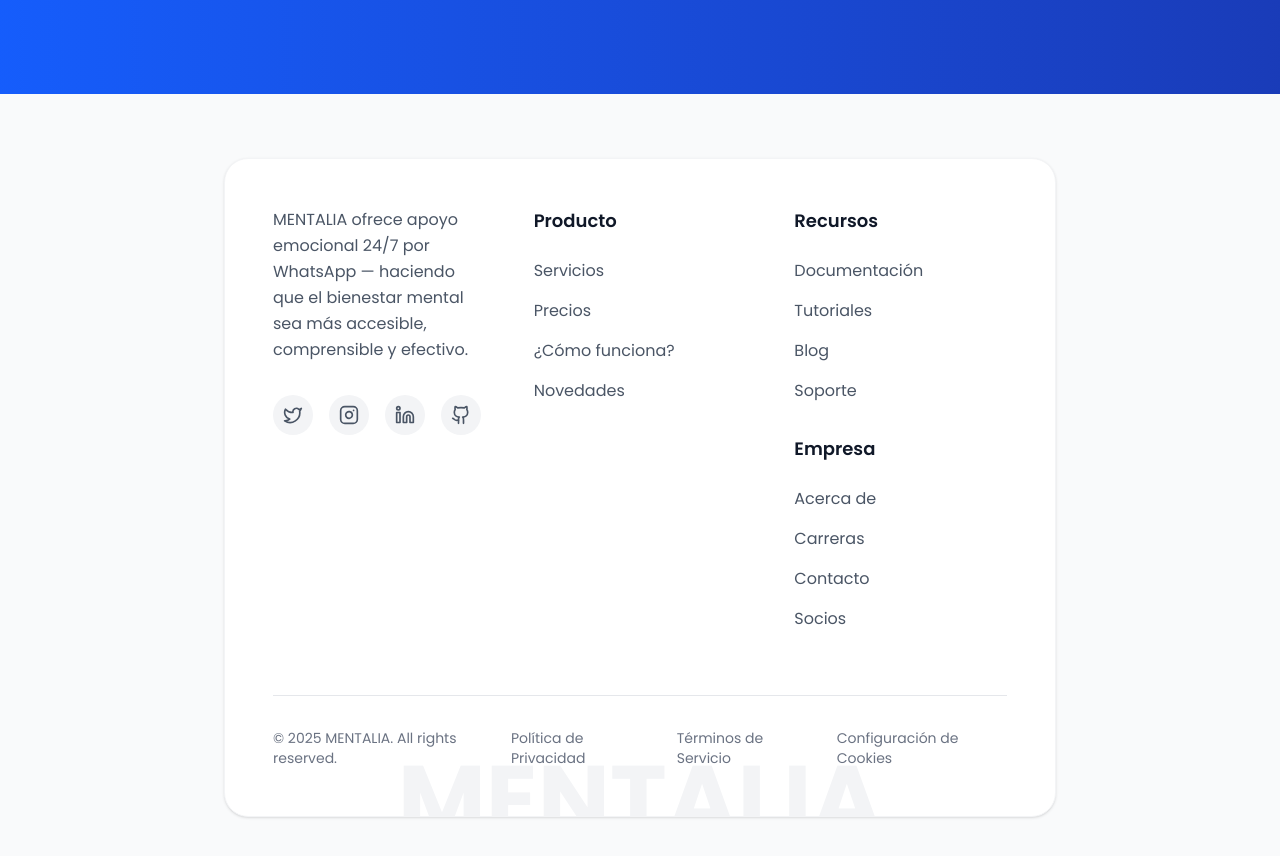
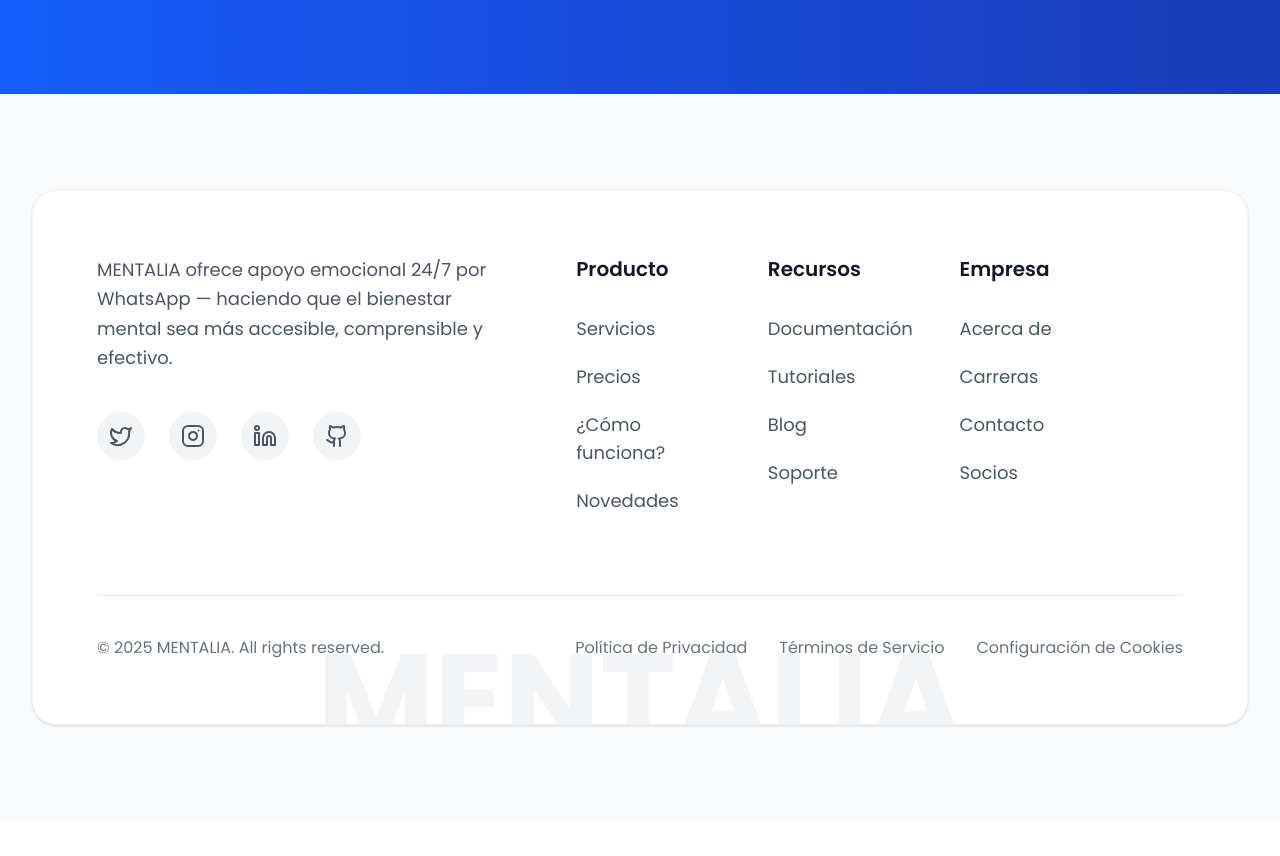
Before and after one commit to Pinyol2209/Mentalia, a Next.js app: page / in a window 1280 px wide. Shown: the part 5807-6663 px from the top of the page. After the commit the page ends 6628 px from the top, so only its background shows below. Built offline with nearby package versions, Linux system fonts and the light colour scheme.

Commit message:
\Fix footer spacing and alignment - match header width and improve layout"

```diff
--- a/src/components/Footer.tsx
+++ b/src/components/Footer.tsx
@@ -3,142 +3,139 @@
 
 export default function Footer() {
   return (
-    <footer className="bg-gray-50 py-16">
-      <div className="max-w-4xl mx-auto px-4 sm:px-6 lg:px-8">
+    <footer className="bg-gray-50 py-24">
+      <div className="max-w-7xl mx-auto px-4 sm:px-6 lg:px-8">
         {/* Contenedor principal con border radius */}
-        <div className="bg-white rounded-3xl p-12 shadow-sm border border-gray-100 relative overflow-hidden">
+        <div className="bg-white rounded-3xl p-16 shadow-sm border border-gray-100 relative overflow-hidden">
 
           {/* Contenido principal */}
-          <div className="grid grid-cols-1 md:grid-cols-3 gap-12 mb-16">
+          <div className="grid grid-cols-1 md:grid-cols-12 gap-16 mb-20">
 
-            {/* Columna 1 - Descripción */}
-            <div>
-              <p className="text-gray-600 text-base leading-relaxed mb-8">
+            {/* Columna 1 - Descripción (más ancha) */}
+            <div className="md:col-span-5">
+              <p className="text-gray-600 text-lg leading-relaxed mb-10">
                 MENTALIA ofrece apoyo emocional 24/7 por WhatsApp —
                 haciendo que el bienestar mental sea más accesible, comprensible y efectivo.
               </p>
 
               {/* Redes sociales */}
-              <div className="flex space-x-4">
+              <div className="flex space-x-6">
                 <Link
                   href="https://twitter.com"
-                  className="w-10 h-10 bg-gray-100 rounded-full flex items-center justify-center hover:bg-gray-200 transition-colors"
+                  className="w-12 h-12 bg-gray-100 rounded-full flex items-center justify-center hover:bg-gray-200 transition-colors"
                 >
-                  <Twitter className="w-5 h-5 text-gray-600" />
+                  <Twitter className="w-6 h-6 text-gray-600" />
                 </Link>
                 <Link
                   href="https://instagram.com"
-                  className="w-10 h-10 bg-gray-100 rounded-full flex items-center justify-center hover:bg-gray-200 transition-colors"
+                  className="w-12 h-12 bg-gray-100 rounded-full flex items-center justify-center hover:bg-gray-200 transition-colors"
                 >
-                  <Instagram className="w-5 h-5 text-gray-600" />
+                  <Instagram className="w-6 h-6 text-gray-600" />
                 </Link>
                 <Link
                   href="https://linkedin.com"
-                  className="w-10 h-10 bg-gray-100 rounded-full flex items-center justify-center hover:bg-gray-200 transition-colors"
+                  className="w-12 h-12 bg-gray-100 rounded-full flex items-center justify-center hover:bg-gray-200 transition-colors"
                 >
-                  <Linkedin className="w-5 h-5 text-gray-600" />
+                  <Linkedin className="w-6 h-6 text-gray-600" />
                 </Link>
                 <Link
                   href="https://github.com"
-                  className="w-10 h-10 bg-gray-100 rounded-full flex items-center justify-center hover:bg-gray-200 transition-colors"
+                  className="w-12 h-12 bg-gray-100 rounded-full flex items-center justify-center hover:bg-gray-200 transition-colors"
                 >
-                  <Github className="w-5 h-5 text-gray-600" />
+                  <Github className="w-6 h-6 text-gray-600" />
                 </Link>
               </div>
             </div>
 
             {/* Columna 2 - Producto */}
-            <div>
-              <h3 className="text-lg font-semibold text-gray-900 mb-6">Producto</h3>
-              <ul className="space-y-4">
+            <div className="md:col-span-2">
+              <h3 className="text-xl font-semibold text-gray-900 mb-8">Producto</h3>
+              <ul className="space-y-5">
                 <li>
-                  <Link href="/servicios" className="text-gray-600 hover:text-gray-900 transition-colors">
+                  <Link href="/servicios" className="text-gray-600 hover:text-gray-900 transition-colors text-lg">
                     Servicios
                   </Link>
                 </li>
                 <li>
-                  <Link href="/pricing" className="text-gray-600 hover:text-gray-900 transition-colors">
+                  <Link href="/pricing" className="text-gray-600 hover:text-gray-900 transition-colors text-lg">
                     Precios
                   </Link>
                 </li>
                 <li>
-                  <Link href="/como-funciona" className="text-gray-600 hover:text-gray-900 transition-colors">
+                  <Link href="/como-funciona" className="text-gray-600 hover:text-gray-900 transition-colors text-lg">
                     ¿Cómo funciona?
                   </Link>
                 </li>
                 <li>
-                  <Link href="#" className="text-gray-600 hover:text-gray-900 transition-colors">
+                  <Link href="#" className="text-gray-600 hover:text-gray-900 transition-colors text-lg">
                     Novedades
                   </Link>
                 </li>
               </ul>
             </div>
 
-            {/* Columna 3 - Recursos y Empresa */}
-            <div className="space-y-8">
-              {/* Recursos */}
-              <div>
-                <h3 className="text-lg font-semibold text-gray-900 mb-6">Recursos</h3>
-                <ul className="space-y-4">
+            {/* Columna 3 - Recursos */}
+            <div className="md:col-span-2">
+              <h3 className="text-xl font-semibold text-gray-900 mb-8">Recursos</h3>
+              <ul className="space-y-5">
                 <li>
-                    <Link href="#" className="text-gray-600 hover:text-gray-900 transition-colors">
+                  <Link href="#" className="text-gray-600 hover:text-gray-900 transition-colors text-lg">
                     Documentación
                   </Link>
                 </li>
                 <li>
-                    <Link href="#" className="text-gray-600 hover:text-gray-900 transition-colors">
+                  <Link href="#" className="text-gray-600 hover:text-gray-900 transition-colors text-lg">
                     Tutoriales
                   </Link>
                 </li>
                 <li>
-                    <Link href="#" className="text-gray-600 hover:text-gray-900 transition-colors">
+                  <Link href="#" className="text-gray-600 hover:text-gray-900 transition-colors text-lg">
                     Blog
                   </Link>
                 </li>
                 <li>
-                    <Link href="/contacto" className="text-gray-600 hover:text-gray-900 transition-colors">
+                  <Link href="/contacto" className="text-gray-600 hover:text-gray-900 transition-colors text-lg">
                     Soporte
                   </Link>
                 </li>
               </ul>
             </div>
 
-              {/* Empresa */}
-              <div>
-                <h3 className="text-lg font-semibold text-gray-900 mb-6">Empresa</h3>
-                <ul className="space-y-4">
+            {/* Columna 4 - Empresa */}
+            <div className="md:col-span-3">
+              <h3 className="text-xl font-semibold text-gray-900 mb-8">Empresa</h3>
+              <ul className="space-y-5">
                 <li>
-                    <Link href="#" className="text-gray-600 hover:text-gray-900 transition-colors">
+                  <Link href="#" className="text-gray-600 hover:text-gray-900 transition-colors text-lg">
                     Acerca de
                   </Link>
                 </li>
                 <li>
-                    <Link href="#" className="text-gray-600 hover:text-gray-900 transition-colors">
+                  <Link href="#" className="text-gray-600 hover:text-gray-900 transition-colors text-lg">
                     Carreras
                   </Link>
                 </li>
                 <li>
-                    <Link href="/contacto" className="text-gray-600 hover:text-gray-900 transition-colors">
+                  <Link href="/contacto" className="text-gray-600 hover:text-gray-900 transition-colors text-lg">
                     Contacto
                   </Link>
                 </li>
                 <li>
-                    <Link href="#" className="text-gray-600 hover:text-gray-900 transition-colors">
+                  <Link href="#" className="text-gray-600 hover:text-gray-900 transition-colors text-lg">
                     Socios
                   </Link>
                 </li>
               </ul>
             </div>
           </div>
-          </div>
 
           {/* Línea separadora y copyright */}
-          <div className="border-t border-gray-200 pt-8">
-            <div className="flex flex-col sm:flex-row justify-between items-start sm:items-center space-y-4 sm:space-y-0">
-              <p className="text-gray-500 text-sm">
+          <div className="border-t border-gray-200 pt-10">
+            <div className="flex flex-col sm:flex-row justify-between items-start sm:items-center space-y-6 sm:space-y-0">
+              <p className="text-gray-500 text-base">
                 © 2025 MENTALIA. All rights reserved.
               </p>
-              <div className="flex space-x-6 text-sm">
+              <div className="flex flex-wrap gap-8 text-base">
                 <Link href="#" className="text-gray-500 hover:text-gray-700 transition-colors">
                   Política de Privacidad
                 </Link>
@@ -153,8 +150,8 @@
           </div>
 
           {/* MENTALIA cortado por la mitad en la parte inferior */}
-          <div className="absolute -bottom-8 left-1/2 transform -translate-x-1/2">
-            <div className="text-8xl font-bold text-gray-100 select-none pointer-events-none">
+          <div className="absolute -bottom-10 left-1/2 transform -translate-x-1/2">
+            <div className="text-9xl font-bold text-gray-100 select-none pointer-events-none">
               MENTALIA
             </div>
           </div>
```
Lines whose indentation alone changed are shown as unchanged.
